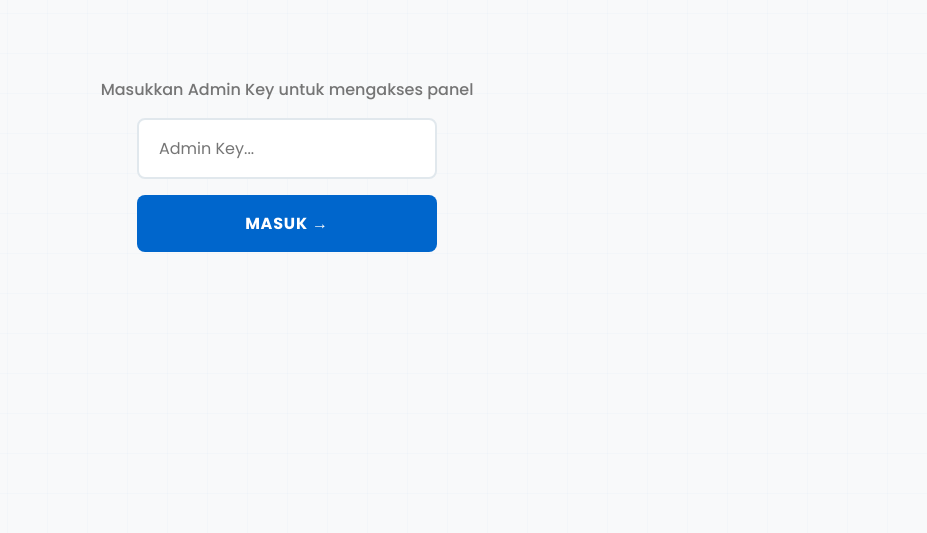
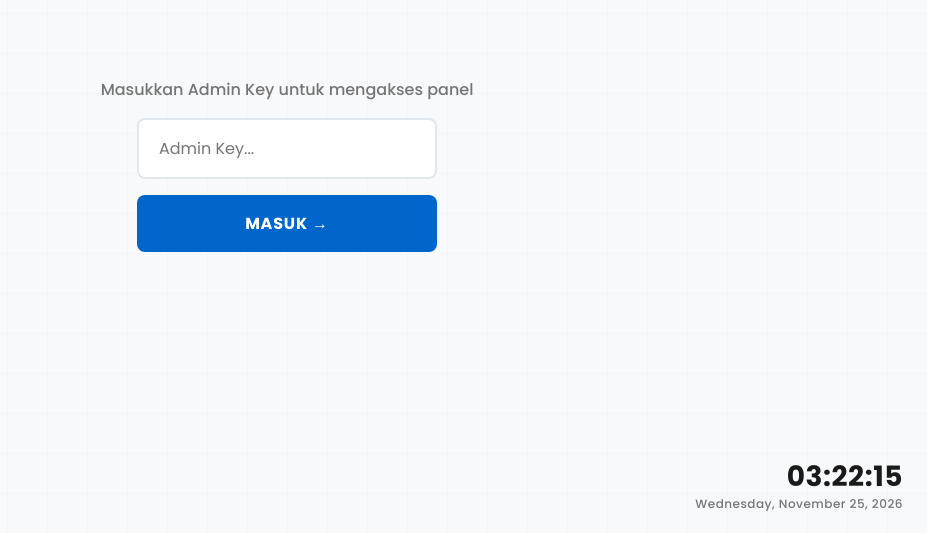
Before and after one commit to cakapbagus/mikrotik-control, a website: page public/index.html in a window 1280 px wide. Shown: the part 267-800 px from the top of the page, without its empty margins (353-1280 px from the left). Drawn offline with Linux system fonts and the light colour scheme.

Commit message:
feat: add localtime clock to bottom-right of login screen

```diff
--- a/public/index.html
+++ b/public/index.html
@@ -374,6 +374,39 @@
       box-shadow: 0 4px 12px rgba(76, 175, 80, 0.15);
     }
 
+    /* LOGIN CLOCK */
+    #login-clock {
+      position: fixed;
+      bottom: 20px;
+      right: 24px;
+      z-index: 2;
+      text-align: right;
+      color: var(--muted);
+      font-family: 'Poppins', sans-serif;
+      font-variant-numeric: tabular-nums;
+      pointer-events: none;
+      user-select: none;
+    }
+
+    #login-clock .clock-time {
+      font-size: 28px;
+      font-weight: 700;
+      letter-spacing: 0.02em;
+      color: var(--text);
+      line-height: 1.1;
+    }
+
+    #login-clock .clock-date {
+      font-size: 12px;
+      font-weight: 500;
+      letter-spacing: 0.04em;
+      margin-top: 2px;
+    }
+
+    @media (max-width: 480px) {
+      #login-clock .clock-time { font-size: 22px; }
+    }
+
     /* TOAST */
     #toast-container {
       position: fixed;
@@ -457,6 +490,12 @@
     <button class="login-btn" onclick="doLogin()">MASUK →</button>
   </div>
 
+  <!-- LOGIN CLOCK -->
+  <div id="login-clock">
+    <div class="clock-time" id="clock-time">--:--:--</div>
+    <div class="clock-date" id="clock-date">—</div>
+  </div>
+
   <!-- DASHBOARD -->
   <div id="dashboard">
     <div class="status-bar">
@@ -483,6 +522,24 @@
 
   let adminKey = "";
   let statusInterval = null;
+
+  // ─── LOGIN CLOCK (localtime) ──────────────────────────────
+  const clockTimeFmt = new Intl.DateTimeFormat(undefined, {
+    hour: "2-digit", minute: "2-digit", second: "2-digit", hour12: false,
+  });
+  const clockDateFmt = new Intl.DateTimeFormat(undefined, {
+    weekday: "long", day: "numeric", month: "long", year: "numeric",
+  });
+
+  function updateLoginClock() {
+    const now = new Date();
+    const timeEl = document.getElementById("clock-time");
+    const dateEl = document.getElementById("clock-date");
+    if (timeEl) timeEl.textContent = clockTimeFmt.format(now);
+    if (dateEl) dateEl.textContent = clockDateFmt.format(now);
+  }
+  updateLoginClock();
+  setInterval(updateLoginClock, 1000);
 
   // ─── LOGIN ────────────────────────────────────────────────
   document.getElementById("admin-key-input").addEventListener("keydown", (e) => {
@@ -513,6 +570,7 @@
       }
 
       document.getElementById("login-screen").style.display = "none";
+      document.getElementById("login-clock").style.display = "none";
       document.getElementById("dashboard").style.display = "block";
       buildCards();
       refreshStatus();
```
